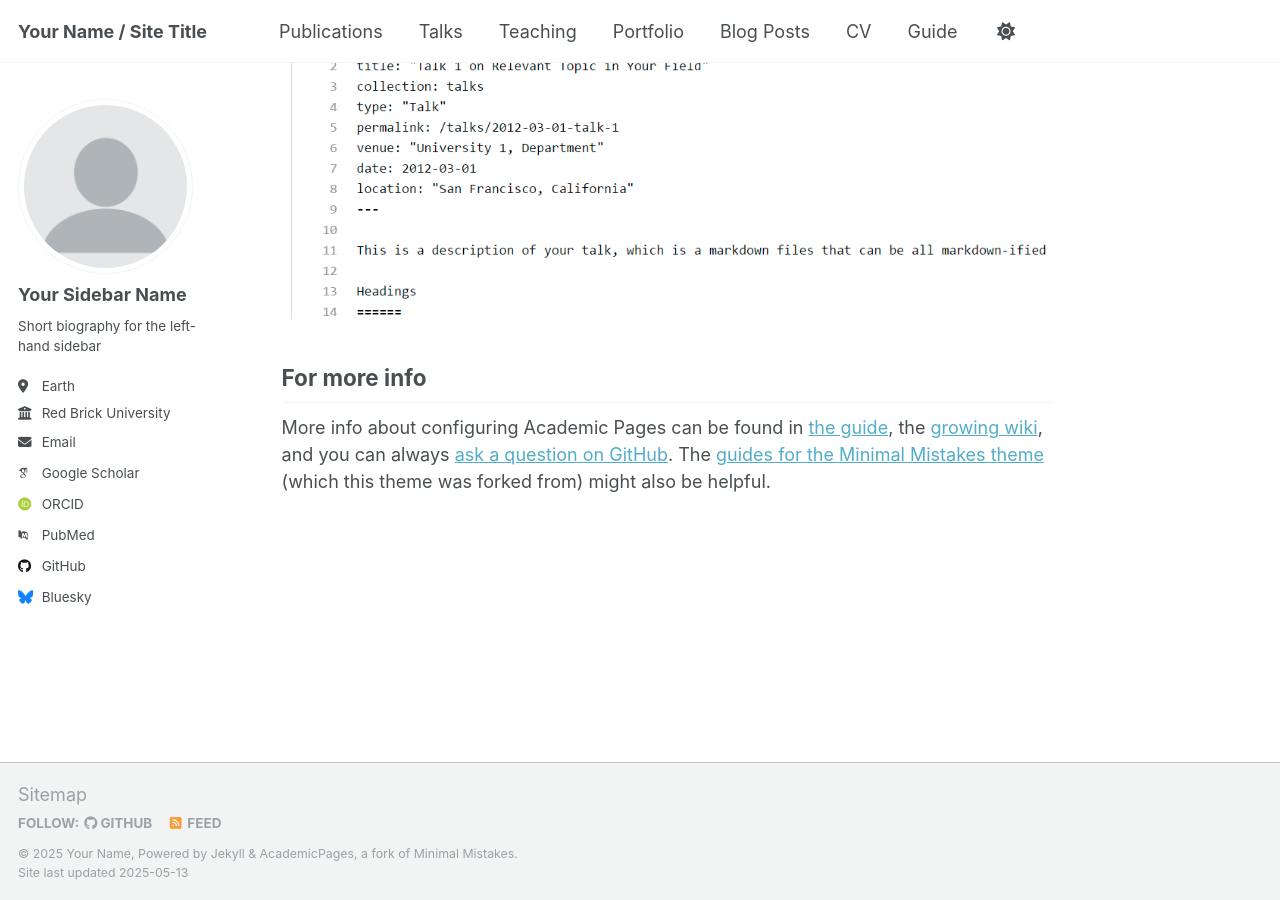
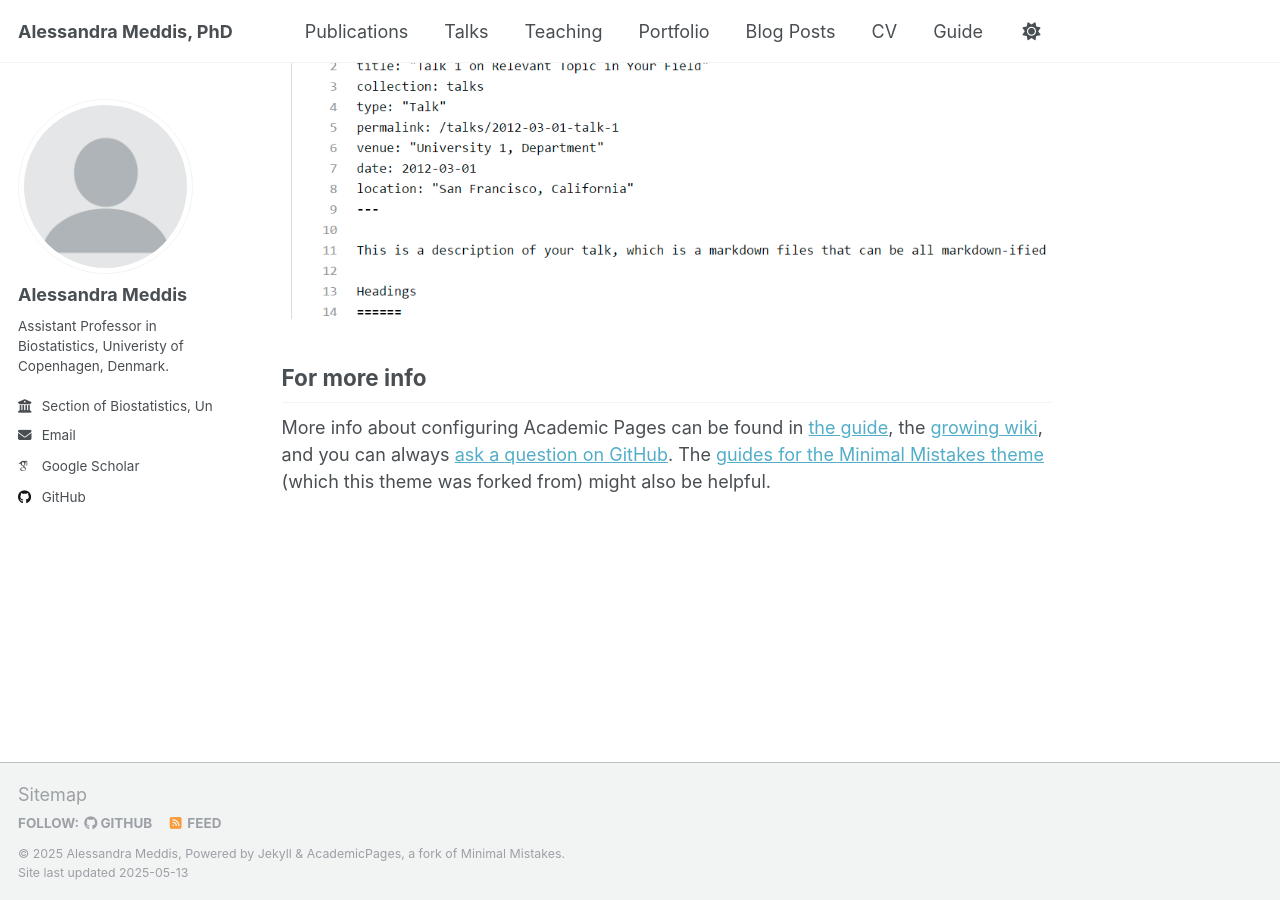
Before and after one commit to AMeddis/ameddis.github.io, a Jekyll site: the page built from _pages/about.md, in a window 1280 px wide and 900 px high, scrolled down 2636 px. Built offline with Jekyll 4.4.1, drawn with Linux system fonts in a browser that asks for light colours; some web fonts are replaced.

Commit message:
Update _config.yml

```diff
--- a/_config.yml
+++ b/_config.yml
@@ -9,13 +9,13 @@
 # Basic Site Settings
 locale                   : "en-US"
 site_theme               : "default"
-title                    : "Your Name / Site Title"
+title                    : "Alessandra Meddis, PhD"
 title_separator          : "-"
-name                     : &name "Your Name"
-description              : &description "personal description"
+name                     : &name "Alessandra Meddis"
+description              : &description " Assistant Professor in Biostatistics, Univeristy of Copenhagen, Denmark."
 url                      : https://academicpages.github.io # the base hostname & protocol for your site e.g. "https://[your GitHub username].github.io" or if you already have some other page hosted on Github then use "https://[your GitHub username].github.io/[Your Repo Name]"
 baseurl                  : "" # the subpath of your site, e.g. "/blog"
-repository               : "academicpages/academicpages.github.io"
+repository               : "AMeddis/ameddis.github.io"
 
 # Site Author - The following control what appear as part of the author content on the side bar.
 #               If a field is blank the icon and link will not appear, otherwise it will be shown.
@@ -23,22 +23,22 @@ repository               : "academicpages/academicpages.github.io"
 author:
   # Biographic information
   avatar           : "profile.png"
-  name             : "Your Sidebar Name"
+  name             : "Alessandra Meddis"
   pronouns         : # example: "she/her"
-  bio              : "Short biography for the left-hand sidebar"
-  location         : "Earth"
-  employer         : "Red Brick University"
+  bio              : "Assistant Professor in Biostatistics, Univeristy of Copenhagen, Denmark."
+  location         :
+  employer         : "Section of Biostatistics, University of Copenhagen, Denmark."
   uri              : # URL
-  email            : "none@example.org"
+  email            : "alme@sund.ku.dk"
 
   # Academic websites
   academia         : # URL
   arxiv            : # URL - Update with the correct link to your profile
   googlescholar    : "https://scholar.google.com/citations?user=PS_CX0AAAAAJ"
   impactstory      : # URL
-  orcid            : "http://orcid.org/yourorcidurl"
-  semantic         : # URL
-  pubmed           : "https://www.ncbi.nlm.nih.gov/pubmed/?term=john+snow"
+  orcid            :
+  linkedin         : "https://www.linkedin.com/in/alessandra-meddis/"
+  pubmed           :
   researchgate     : # URL
   scopus           : # URL
 
@@ -46,12 +46,12 @@ author:
   bitbucket        : # Username - Update with your username on the site
   codepen          : # Username
   dribbble         : # Username
-  github           : "academicpages"
+  github           : "Ameddis"
   kaggle           : # Username
   stackoverflow    : # User number or user number and name (i.e., use "1" or "1/jeff-atwood")
 
   # Social media
-  bluesky          : "bsky.app" # Replace this with you Bluesky username
+  bluesky          : # Replace this with you Bluesky username
   facebook         : # Username
   flickr           : # Username
   foursquare       : # Username
```
